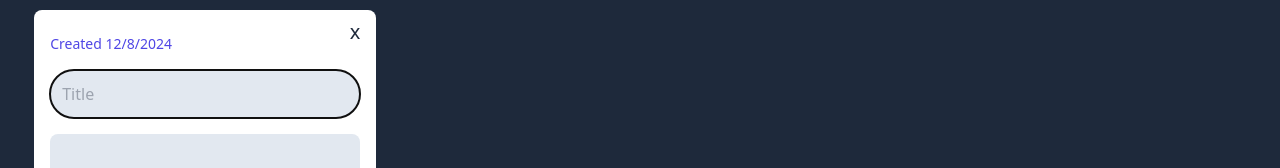
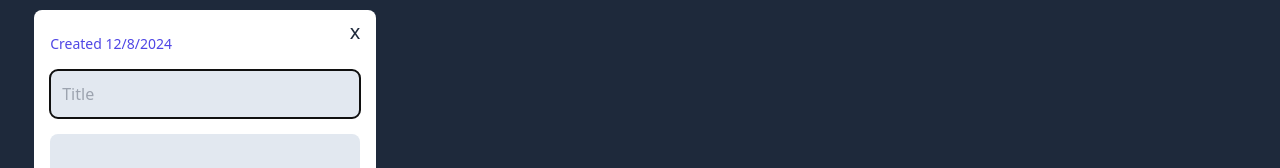
Before and after one commit to migueldcdev/idea-board-ts, a React (Vite) app: page / in a window 1280 px wide. Both pictures are taken after a click on the icon 640 px from the left and 766 px from the top of the page. Shown: the part 190-358 px from the top of the page. Built offline with nearby package versions, Linux system fonts and the light colour scheme.

Commit message:
changed rounded full input title to match textarea

```diff
--- a/src/components/IdeaTile/index.tsx
+++ b/src/components/IdeaTile/index.tsx
@@ -39,7 +39,7 @@ export const IdeaTile = ({ idea }: { idea: Idea }) => {
       <form className="flex flex-col gap-4" onSubmit={handleSubmit(onSubmit)}>
         <input
           type="text"
-          className="rounded-full mt-4 p-3 bg-slate-200 text-slate-900 focus:border-indigo-500"
+          className="rounded-lg mt-4 p-3 bg-slate-200 text-slate-900 focus:border-indigo-500"
           placeholder="Title"
           autoFocus
           {...register("title")}
```
